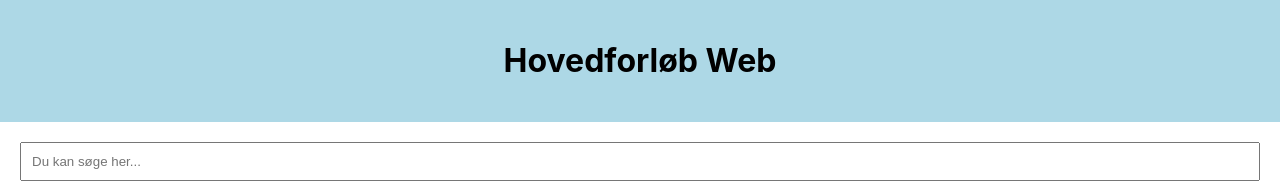
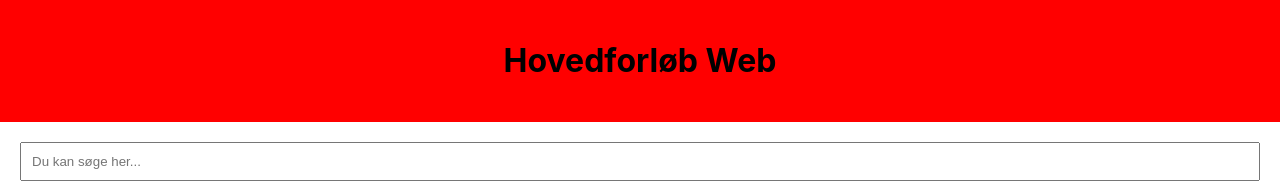
Before and after one commit to SandusDK/Hovedforl-b1-velser, a React (Create React App) app in the folder reactapp/: page / in a window 1280 px wide. Shown: the top 183 px of the page. Built offline with nearby package versions, Linux system fonts and the light colour scheme; no server answers.

Commit message:
auto deployment test

```diff
--- a/reactapp/src/App.css
+++ b/reactapp/src/App.css
@@ -1,5 +1,5 @@
 header {
-	background-color: lightblue;
+	background-color: red;
 	padding: 20px;
 	text-align: center;
 	margin: 0;
```
